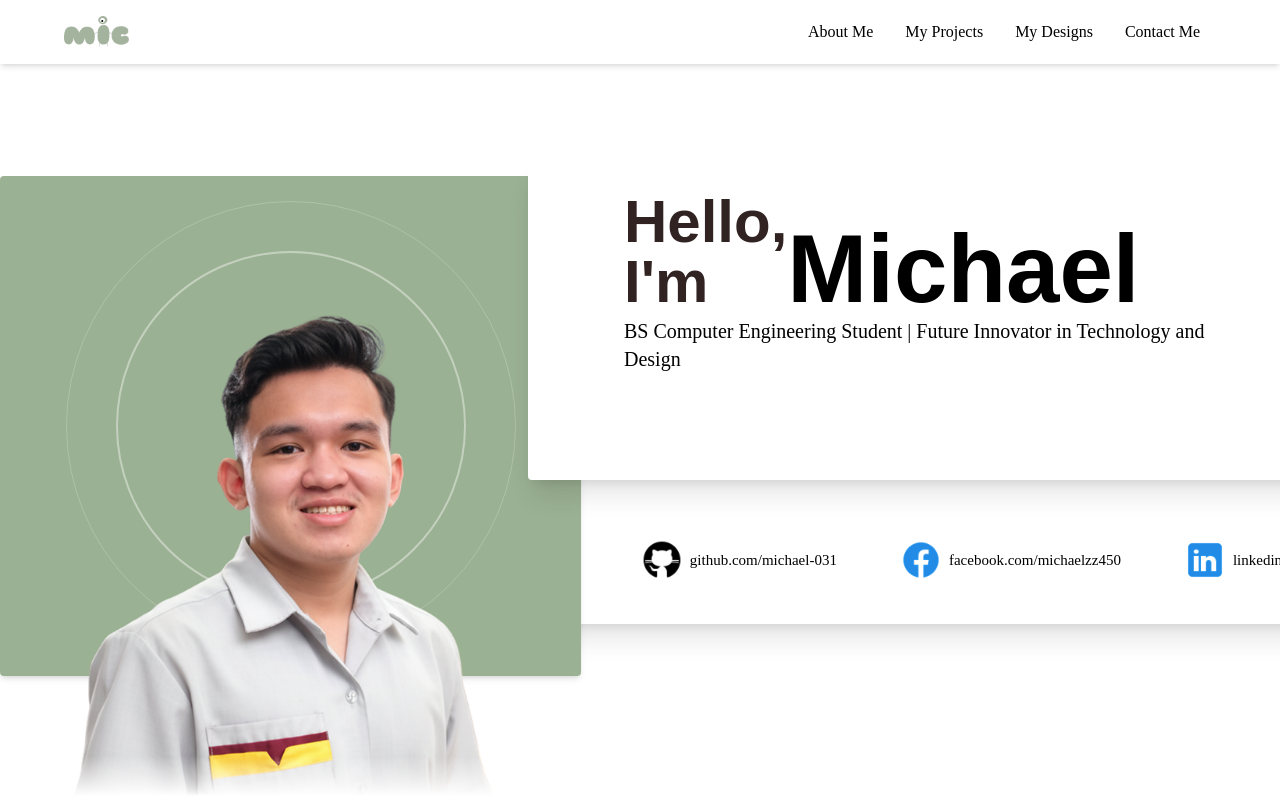
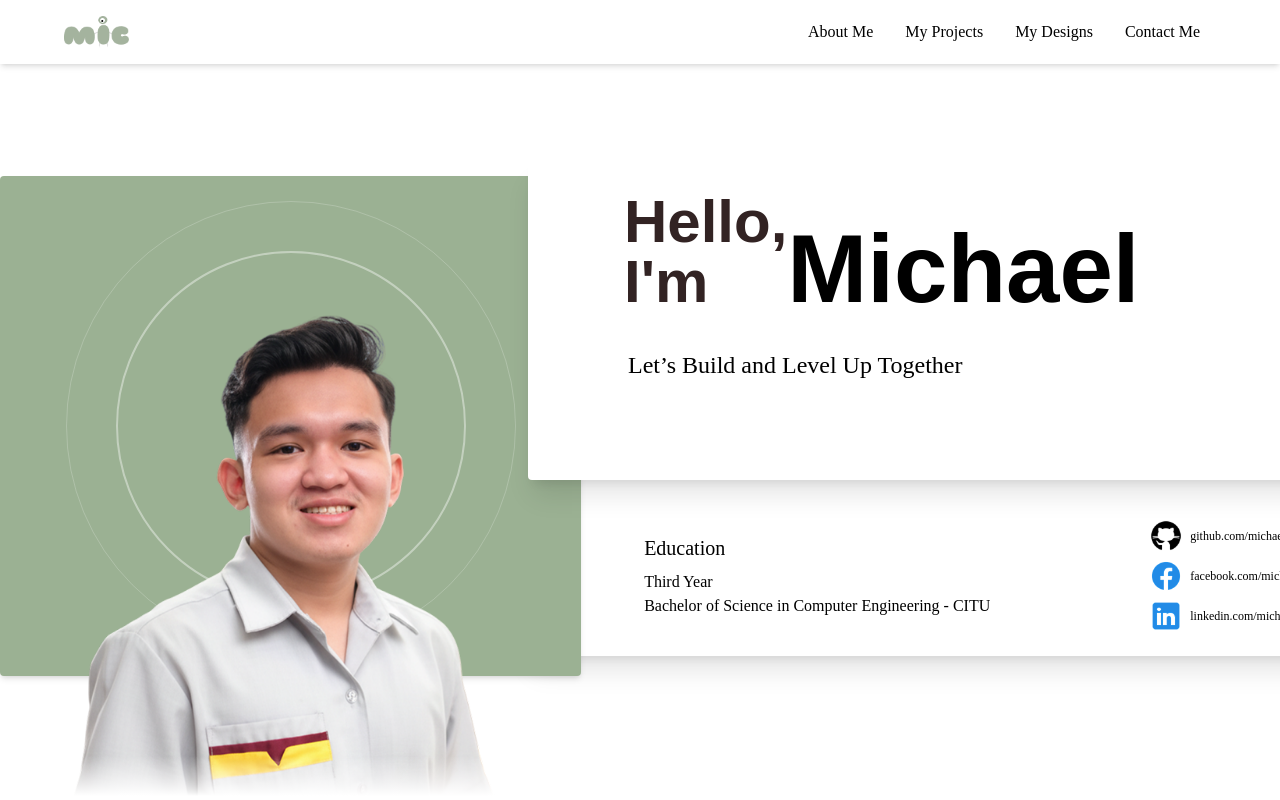
Before and after one commit to michael-031/my-portfolio, a React (Vite) app: page / in a window 1280 px wide. Shown: the top 800 px of the page. Built offline with nearby package versions, Linux system fonts and the light colour scheme; a web font is replaced by a local one.

Commit message:
Update App component with new education section and modify text styles

```diff
--- a/src/App.jsx
+++ b/src/App.jsx
@@ -67,22 +67,28 @@ function App() {
               <span data-split-part className="inline-block text-8xl">Michael</span>
             </h1>
           </SplitText>
-            <p className='text-xl'>
-              BS Computer Engineering Student | Future Innovator in Technology and Design
+            <p className='text-2xl ml-1 mt-8'>
+              Let’s Build and Level Up Together
             </p>
           </div>
           <div
-            id="name"
-            className="justify-center gap-16 z-0 h-[8rem] w-[980px] absolute top-[31rem] left-[33rem] bg-white rounded-sm shadow-xl px-16 py-10 flex gap-8 items-center"
+            id="education"
+            className="flex-row justify-center gap-40 z-0 h-[10rem] w-[980px] absolute top-[31rem] left-[33rem] bg-white rounded-sm shadow-xl px-16 py-10 flex gap-8 items-center"
           >
+            <div className="flex flex-col">
+              <span className="text-xl">Education</span>
+              <span className='mt-2'>Third Year</span>
+              <span>Bachelor of Science in Computer Engineering - CITU</span>
+            </div>
+            <div className="flex flex-col gap-2 mr-16">
             <a
               href="https://github.com/michael-031"
               target="_blank"
               rel="noopener noreferrer"
               className="flex items-center gap-2 hover:opacity-70"
             >
-              <img src={github} alt="GitHub" className="h-10 w-10" />
-              <span className="text-black text-[15px]">github.com/michael-031</span>
+              <img src={github} alt="GitHub" className="h-8 w-8" />
+              <span className="text-black text-[12px]">github.com/michael-031</span>
             </a>
 
             <a
@@ -91,8 +97,8 @@ function App() {
               rel="noopener noreferrer"
               className="flex items-center gap-2 hover:opacity-70"
             >
-              <img src={fb} alt="Facebook" className="h-10 w-10" />
-              <span className="text-black text-[15px]">facebook.com/michaelzz450</span>
+              <img src={fb} alt="Facebook" className="h-8 w-8" />
+              <span className="text-black text-[12px]">facebook.com/michaelzz450</span>
             </a>
 
             <a
@@ -101,9 +107,12 @@ function App() {
               rel="noopener noreferrer"
               className="flex items-center gap-2 hover:opacity-70"
             >
-              <img src={linkedin} alt="LinkedIn" className="h-10 w-10" />
-              <span className="text-black text-[15px]">linkedin.com/michael-inoc</span>
+              <img src={linkedin} alt="LinkedIn" className="h-8 w-8" />
+              <span className="text-black text-[12px]">linkedin.com/michael-inoc</span>
             </a>
+            </div>
+
+
           </div>
 
           <div
```
Also changed, not shown: 1 other file (tests, documents, lock files or other folders).
